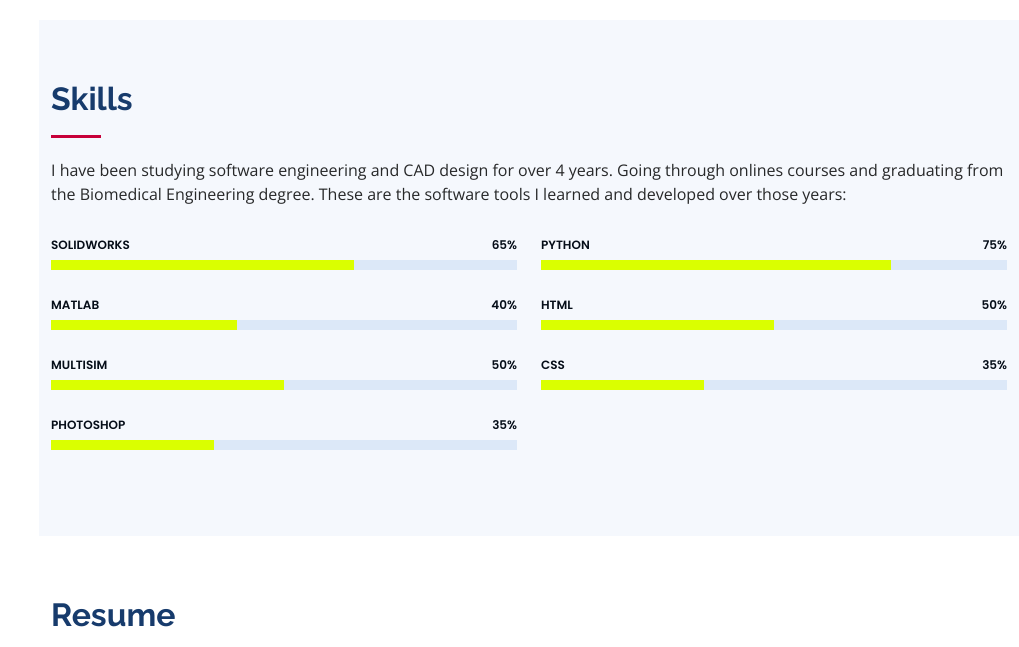
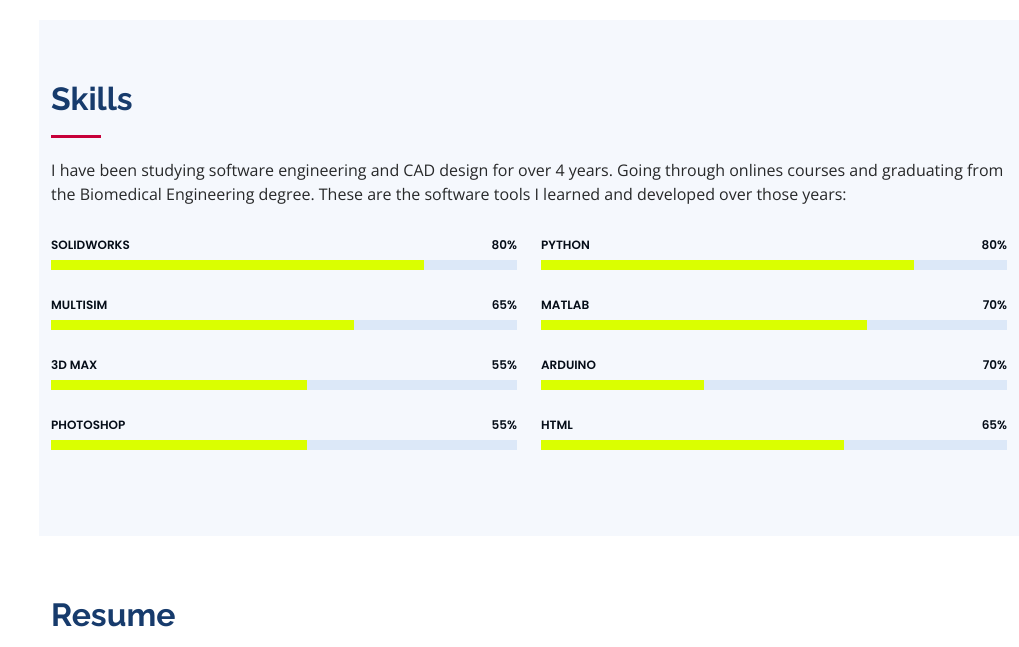
Before and after one commit to glcoutinho/webportfolio, a Flask app: page / in a window 1280 px wide; the page is wider, and only the part inside the window is pictured. Shown: the part 1416-2063 px from the top of that part, without its empty margins (261-1280 px from the left). Run offline with Flask 2, Linux system fonts and the light colour scheme; some libraries are stand-ins or nearby versions.

Commit message:
Update March 2023 v2

```diff
--- a/templates/index.html
+++ b/templates/index.html
@@ -79,7 +79,15 @@
                 <div class="col-lg-6" data-aos="fade-up" data-aos-delay="100">
 
                     <div class="progress">
-                        <span class="skill">Solidworks <i class="val">65%</i></span>
+                        <span class="skill">Solidworks <i class="val">80%</i></span>
+                        <div class="progress-bar-wrap">
+                            <div class="progress-bar" role="progressbar" aria-valuenow="80" aria-valuemin="0"
+                                 aria-valuemax="100"></div>
+                        </div>
+                    </div>
+
+                    <div class="progress">
+                        <span class="skill">Multisim <i class="val">65%</i></span>
                         <div class="progress-bar-wrap">
                             <div class="progress-bar" role="progressbar" aria-valuenow="65" aria-valuemin="0"
                                  aria-valuemax="100"></div>
@@ -87,63 +95,59 @@
                     </div>
 
                     <div class="progress">
-                        <span class="skill"> Matlab <i class="val">40%</i></span>
+                        <span class="skill">3D MAX <i class="val">55%</i></span>
                         <div class="progress-bar-wrap">
-                            <div class="progress-bar" role="progressbar" aria-valuenow="40" aria-valuemin="0"
+                            <div class="progress-bar" role="progressbar" aria-valuenow="55" aria-valuemin="0"
+                                 aria-valuemax="100"></div>
+                        </div>
+                    </div>
+
+
+                    <div class="progress">
+                        <span class="skill">Photoshop <i class="val">55%</i></span>
+                        <div class="progress-bar-wrap">
+                            <div class="progress-bar" role="progressbar" aria-valuenow="55" aria-valuemin="0"
+                                 aria-valuemax="100"></div>
+                        </div>
+                    </div>
+
+                </div>
+
+                <div class="col-lg-6" data-aos="fade-up">
+
+                    <div class="progress">
+                        <span class="skill">Python <i class="val">80%</i></span>
+                        <div class="progress-bar-wrap">
+                            <div class="progress-bar" role="progressbar" aria-valuenow="80" aria-valuemin="0"
                                  aria-valuemax="100"></div>
                         </div>
                     </div>
 
                     <div class="progress">
-                        <span class="skill">Multisim <i class="val">50%</i></span>
+                        <span class="skill"> Matlab <i class="val">70%</i></span>
                         <div class="progress-bar-wrap">
-                            <div class="progress-bar" role="progressbar" aria-valuenow="50" aria-valuemin="0"
+                            <div class="progress-bar" role="progressbar" aria-valuenow="70" aria-valuemin="0"
                                  aria-valuemax="100"></div>
                         </div>
                     </div>
 
                     <div class="progress">
-                        <span class="skill">Photoshop <i class="val">35%</i></span>
+                        <span class="skill">Arduino <i class="val">70%</i></span>
                         <div class="progress-bar-wrap">
                             <div class="progress-bar" role="progressbar" aria-valuenow="35" aria-valuemin="0"
                                  aria-valuemax="100"></div>
                         </div>
                     </div>
 
-
-                </div>
-
-                <div class="col-lg-6" data-aos="fade-up">
-
                     <div class="progress">
-                        <span class="skill">Python <i class="val">75%</i></span>
+                        <span class="skill">HTML <i class="val">65%</i></span>
                         <div class="progress-bar-wrap">
-                            <div class="progress-bar" role="progressbar" aria-valuenow="75" aria-valuemin="0"
+                            <div class="progress-bar" role="progressbar" aria-valuenow="65" aria-valuemin="0"
                                  aria-valuemax="100"></div>
                         </div>
                     </div>
 
-                    <div class="progress">
-                        <span class="skill">HTML <i class="val">50%</i></span>
-                        <div class="progress-bar-wrap">
-                            <div class="progress-bar" role="progressbar" aria-valuenow="50" aria-valuemin="0"
-                                 aria-valuemax="100"></div>
-                        </div>
-                    </div>
-
-                    <div class="progress">
-                        <span class="skill">CSS <i class="val">35%</i></span>
-                        <div class="progress-bar-wrap">
-                            <div class="progress-bar" role="progressbar" aria-valuenow="35" aria-valuemin="0"
-                                 aria-valuemax="100"></div>
-                        </div>
-                    </div>
                 </div>
-
-
-            </div>
-
-        </div>
     </section><!-- End Skills Section -->
 
     <!-- ======= Resume Section ======= -->
@@ -260,7 +264,7 @@
 
                 <div class="col-lg-4 col-md-6 portfolio-item filter-card">
                     <div class="portfolio-wrap">
-                        <img src="static/img/portfolio/portfolio-2.jpg" class="img-fluid" alt=""  style="object-fit:cover;
+                        <img src="static/img/portfolio/portfolio-2.jpg" class="img-fluid" alt="" style="object-fit:cover;
             width:500px;
             height:375px;
             border: solid 1px #CCC"/>
```
Also changed, not shown: static/css/style.css (line endings or trailing spaces).
